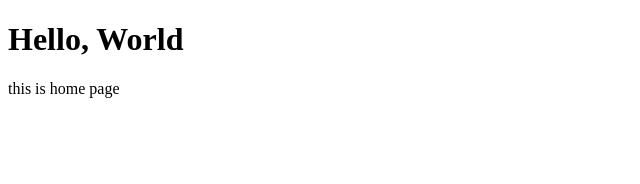
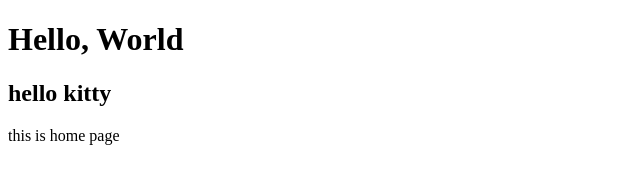
Before and after one commit to butsakorn05/learn-git, a plain HTML site: page index.html in a window 1280 px wide. Shown: the whole page, without its empty margins (0-640 px from the left). Drawn offline with Linux system fonts and the light colour scheme.

Commit message:
add som featur

```diff
--- a/index.html
+++ b/index.html
@@ -7,6 +7,8 @@
 </head>
 <body>
     <h1>Hello, World</h1>
+    <h2>hello kitty</h2>
     <p>this is home page</p>
+
 </body>
 </html>
```
